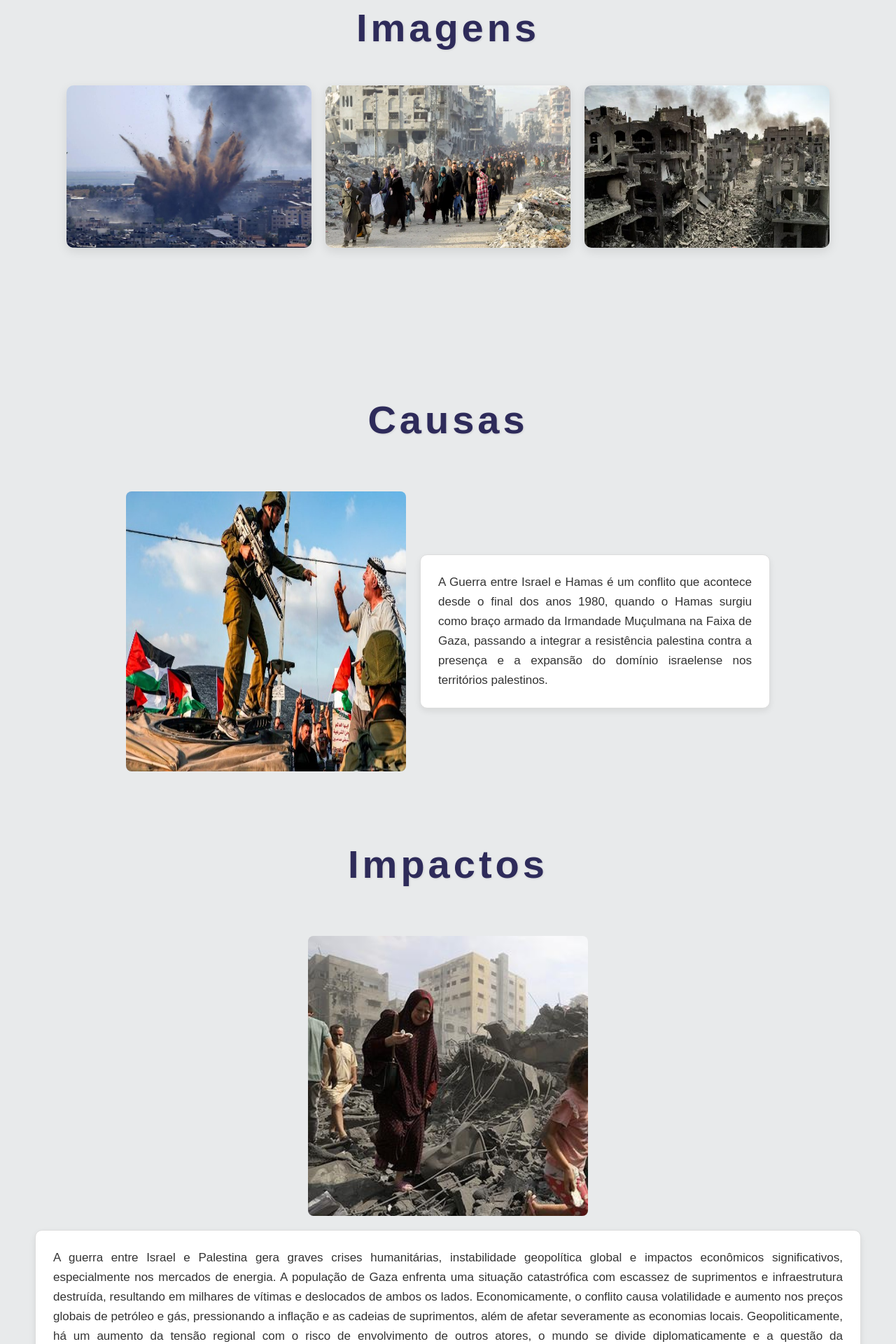
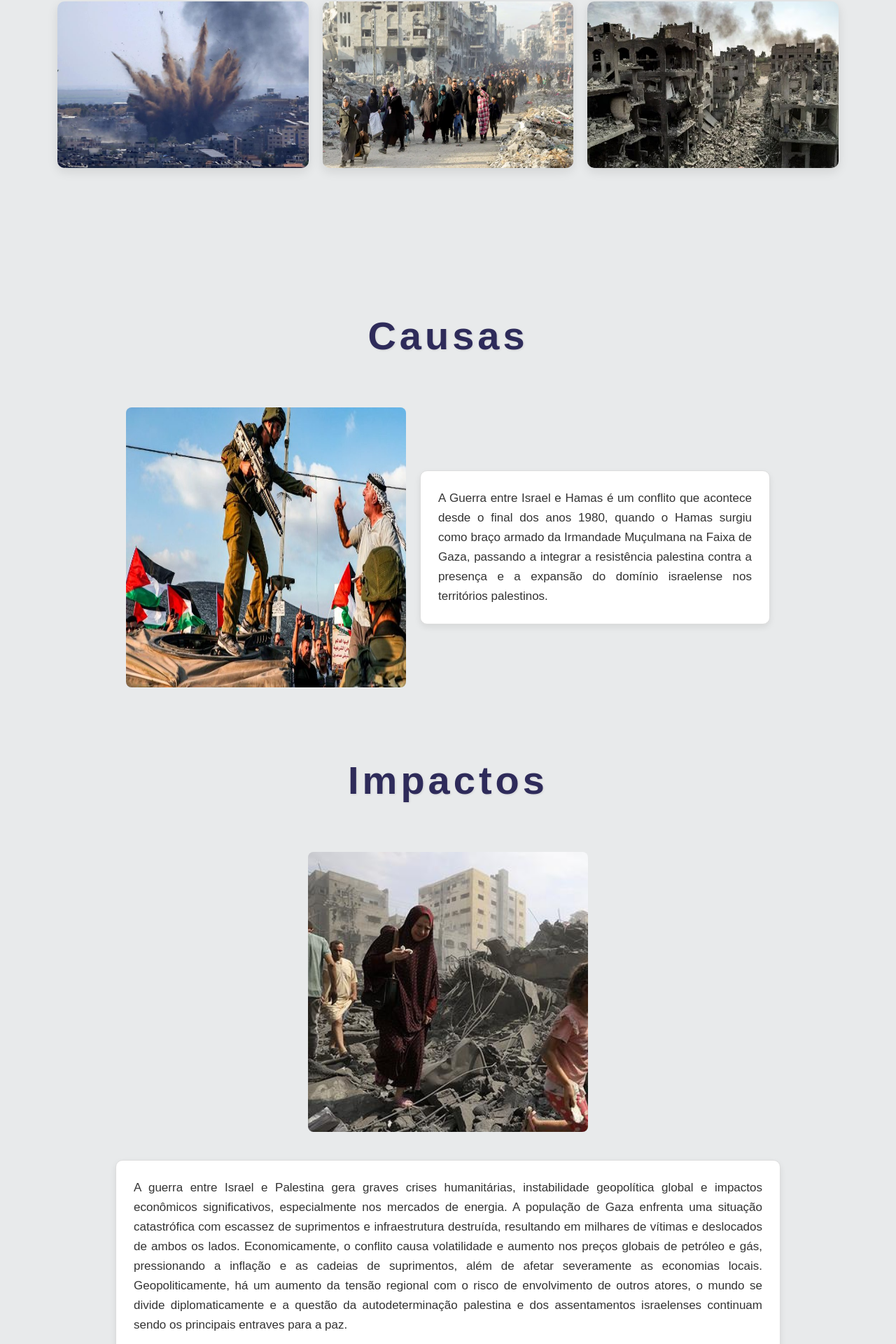
Before and after one commit to kauan-math/Kauan-Samuel-atvd2, a React (Vite) app: page / in a window 1280 px wide. Shown: the part 843-2763 px from the top of the page at 70% size. Built offline with nearby package versions, Linux system fonts and the light colour scheme.

Commit message:
Add files via upload

```diff
--- a/src/App.jsx
+++ b/src/App.jsx
@@ -9,7 +9,7 @@ function App() {
   return (
     <>
       <nav className={styles.menu}>
-        <a href="#s1">introdução</a>
+        <a href="#s1">Sobre</a>
         <a href="#s2">Imagens</a>
         <a href="#s3">Causas</a>
         <a href="#s4">Impactos</a>
@@ -82,7 +82,6 @@ function App() {
             <img className={styles.guerra} width={500} height={500} src='/images/img4.jpg' alt="Guerra" />
           </div>
           <p>A guerra entre Israel e Palestina gera graves crises humanitárias, instabilidade geopolítica global e impactos econômicos significativos, especialmente nos mercados de energia. A população de Gaza enfrenta uma situação catastrófica com escassez de suprimentos e infraestrutura destruída, resultando em milhares de vítimas e deslocados de ambos os lados. Economicamente, o conflito causa volatilidade e aumento nos preços globais de petróleo e gás, pressionando a inflação e as cadeias de suprimentos, além de afetar severamente as economias locais. Geopoliticamente, há um aumento da tensão regional com o risco de envolvimento de outros atores, o mundo se divide diplomaticamente e a questão da autodeterminação palestina e dos assentamentos israelenses continuam sendo os principais entraves para a paz.
-
           </p>
         </section>
 
--- a/src/App.module.css
+++ b/src/App.module.css
@@ -1,11 +1,12 @@
 .menu {
+    width: 100%;
+    height: 80px;
     display: flex;
-    width: 100%;
-    position: fixed;
     align-items: center;
     justify-content: center;
-    height: 80px;
-    gap: 30px;
+    flex-wrap: wrap;
+    gap: 20px;
+    position: fixed;
     z-index: 999;
     background-color: #363535;
     box-shadow: 0px 3px 20px #3333337c;
@@ -40,6 +41,7 @@ html {
     align-items: center;
     justify-content: center;
     gap: 20px;
+    margin-bottom: -120px;
 }
 
 .left {
@@ -129,19 +131,22 @@ html {
 }
 
 .s4 p {
+    width: 950px;
+    margin: 20px auto;
     background-color: white;
-    padding: 25px;
-    border-radius: 10px;
-    box-shadow: 0 4px 10px rgba(0, 0, 0, 0.08);
-    border: 1px solid #ddd;
+    padding: 30px;
+    border-radius: 12px;
+    box-shadow: 0 6px 20px rgba(0, 0, 0, 0.15);
+    border: 1px solid var(--highlight-color);
     color: #333;
-    font-size: 17px;
-    line-height: 1.65;
+    font-size: 18px;
+    line-height: 1.7;
+    font-weight: 400;
     text-align: justify;
 }
 
 .s5 p {
-    max-width: 800px;
+    width: 930px;
     margin: 20px auto;
     background-color: white;
     padding: 30px;
@@ -157,18 +162,18 @@ html {
 
 .s6 p {
     max-width: 800px;
-    margin: 20px auto;
+    margin: 1px auto;
     background-color: white;
     padding: 30px;
     border-radius: 12px;
     box-shadow: 0 6px 20px rgba(0, 0, 0, 0.15);
     border: 1px solid var(--highlight-color);
-
     color: #333;
     font-size: 18px;
     line-height: 1.7;
     font-weight: 400;
     text-align: justify;
+    padding-bottom: 10px;
 }
 
 .title {
@@ -200,14 +205,14 @@ html {
     display: flex;
     justify-content: center;
     gap: 20px;
-    max-width: 1100px;
+    width: 1100px;
     width: 90%;
     margin: 0 auto;
 }
 
 .imageGallery .guerra {
     flex: 1;
-    max-width: 350px;
+    width: 350px;
     height: auto;
     transition: transform 0.3s ease, box-shadow 0.3s ease;
     cursor: pointer;
@@ -321,14 +326,14 @@ html {
 
 .s6 h2 {
     color: #2e2b5a;
+    text-align: center;
+    align-items: center;
+    justify-content: center;
     font-size: 56px;
     letter-spacing: 5px;
     font-weight: bold;
 }
 
-.s6 p {
-    padding-bottom: 10px;
-}
 
 .rodape {
     background-color: #e8eaeb;
@@ -338,7 +343,7 @@ html {
     justify-content: center;
     gap: 10px;
     padding: 10px;
-    background-color: aliceblue;
+    background-color: #e8eaeb;
 }
 
 .rodape a {
@@ -349,5 +354,61 @@ html {
 
 .rodape a:hover {
     transform: translateY(-6px) scale(1.01);
+}
 
+@media (width <= 768px){
+        .menu {
+        width: 100%;
+        height: auto;
+        font-size: smaller;
+        padding: 1px;
+    }
+
+    .menu a{
+        width: 160px;
+        text-align: center;
+    }
+
+    .s1{
+        width: 100%;
+        overflow: hidden;
+    }
+
+    .s1 h2{
+        padding-left: 10px;
+    }
+
+    .s1 p{
+        padding-left: 10px ;
+    }
+
+    .s2{
+        width: 100%;
+        padding: 150px 20px;
+    }
+
+    .imageGallery{
+        width: 100%;
+        flex-direction: column;
+        padding-left: 15px;
+    }
+
+    .s2 p{
+        overflow: hidden;
+        width: 100%;
+    }
+
+    .s3 p{
+        overflow: hidden;
+        width: 100%;
+    }
+
+    .s4 p{
+        overflow: hidden;
+        width: 100%;
+    }
+
+    .s5 p{
+        width: 100%;
+    }
 }
```
Also changed, not shown: 1 other file (tests, documents, lock files or other folders).
